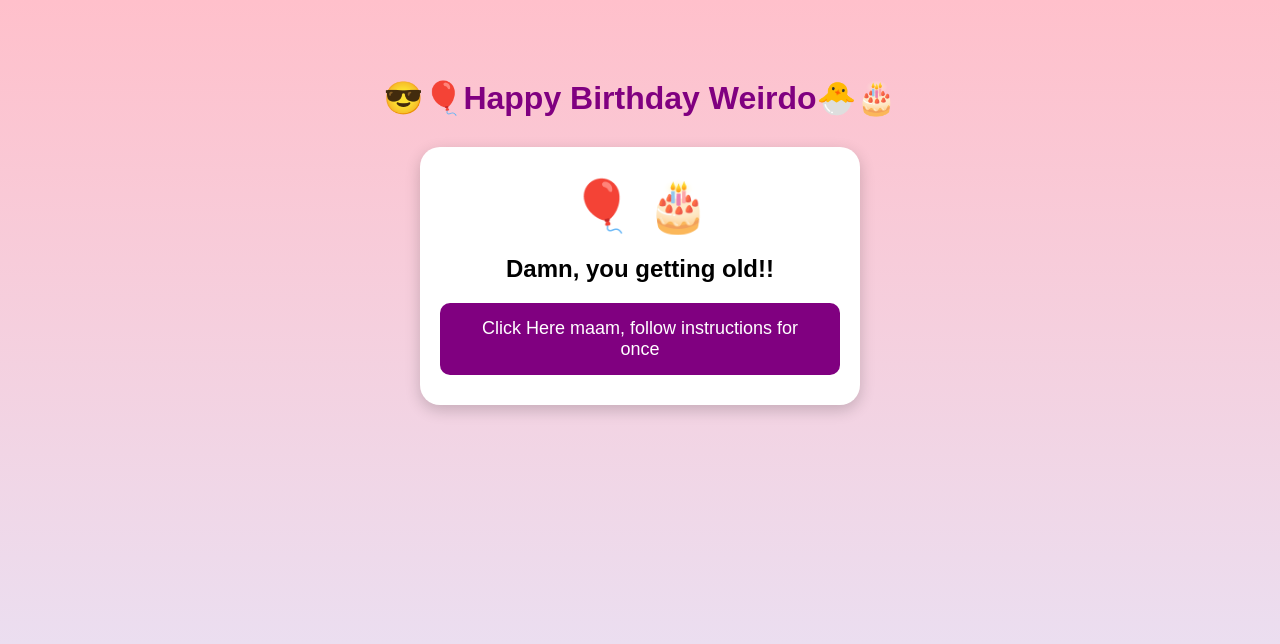
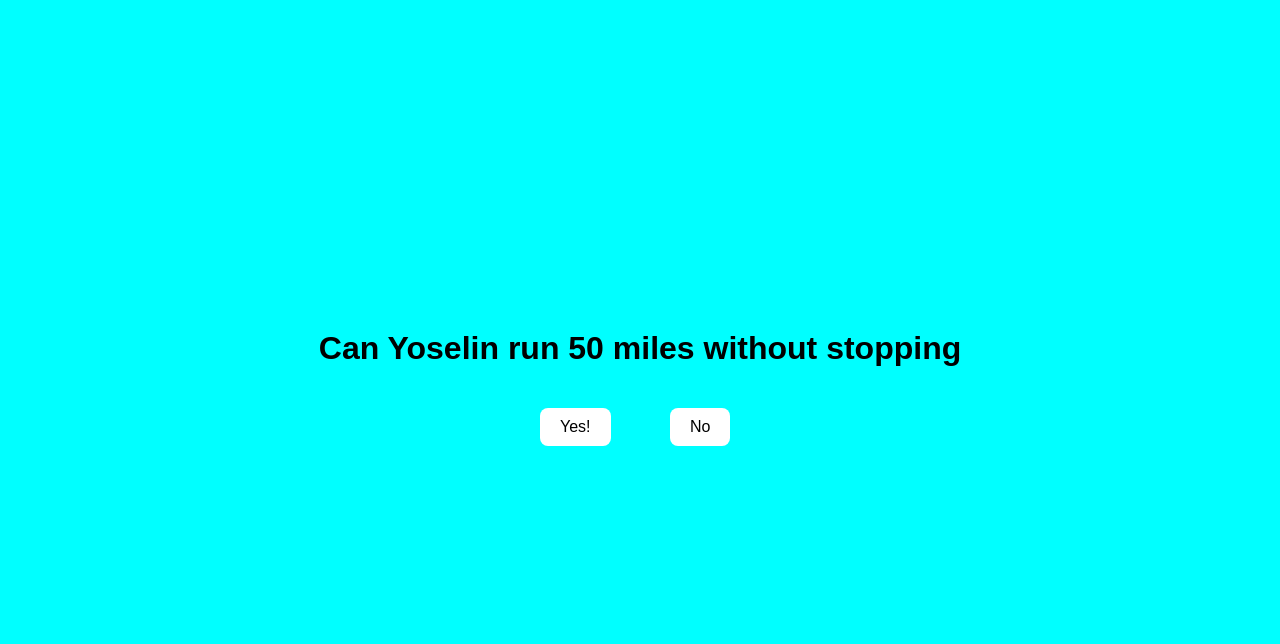
Before and after one commit to tlennear3/Birthday-Card1, a plain HTML site: page index.html in a window 1280 px wide. Drawn offline with Linux system fonts and the light colour scheme.

Commit message:
Add files via upload

```diff
--- a/index.html
+++ b/index.html
@@ -1,97 +1,66 @@
 <!DOCTYPE html>
 <html>
 <head>
-        <meta charset="UTF-8">
-        <meta name="viewport" content="width=device-width, initial-scale=1.0">
-
-        <title>Happy Birthday</title>
-
     <style>
         body {
-                background: linear-gradient(pink, lavender);
+            display: flex;
+            flex-direction: column;
+            align-items: center;
+            justify-content: center;
+            height: 100vh;
+            background-color: aqua;
             font-family: Arial, Helvetica, sans-serif;
             text-align: center;
-                padding: 50px 15px;
-                min-height: 100vh;
-                box-sizing: border-box;
+        }
+        h1 { color: black;}
+            .btn-container  {
+                margin-top: 20px;
+                position: relative;
+                height: 100px;
+                width: 300px;
+            }
+        button {
+            padding: 10px 20px;
+            font-size: 16px;
+            border: none;
+            border-radius: 8px;
+            cursor: pointer;
         }
 
-            h1 {
-                color: purple;
-
+        #yesBtn {
+            background-color: white;
+            color: black;
+            position: absolute;
+            left: 50px;
         }
-
-            .card {
-                background: white;
-                max-width: 400px;
-                margin: 30px auto;
-                padding: 30px 20px;
-                border-radius: 20px;
-                box-shadow: 0 5px 15px #00000030;
-                overflow-wrap: break-word;
-            }
-
-            .balloons {
-                font-size: 50px;
-
-
-            }
-
-            button {
-                background-color: purple;
-                color: white;
-                padding: 15px 25px;
-                border: none;
-                border-radius: 10px;
-                font-size: 18px;
-                cursor: pointer;
-                max-width: 100%;
-            }
-
-            button:hover {
-                background-color: darkmagenta;
-            }
-
-            #message {
-                display: none;
-                margin-top: 25px;
-                color: purple;
-                animation: appear 1s ease;
-            }
-
-            @keyframes appear {
-                from {
-                    opacity: 0;
-                    transform: translateY(15px);
-                }
-                to {
-                    opacity: 1;
-                    transform: translateY(0);
-                }
+        #noBtn {
+            background-color: white;
+            color: black;
+            position: absolute;
+            left: 180px;
         }
         </style>
 </head>
-
 <body>
-        <h1>😎🎈Happy Birthday Weirdo🐣🎂</h1>
-    <div class="card">
-        <div class ="balloons">🎈 🎂</div>
-
-        <h2>Damn, you getting old!!</h2>
-
-        <button onclick="openCard()">
-            Click Here maam, follow instructions for once
-        </button>
-
-        <div id="message">
-            <h2>Drink for me this weekend 🍻 🍾 🥂</h2>
-            <p>Enjoy your Birthday</p>
-        </div>
+    <h1 id="question">Can Yoselin run 50 miles without stopping</h1>
+    <div class="btn-container">
+        <button id="yesBtn" onclick="sayYes()">Yes!</button>
+        <button id="noBtn" onmouseover="moveNo()">No</button>
     </div>
 
     <script>
-            function openCard() {
-                document.getElementById("message").style.display = "block";
+        function sayYes() {
+            document.getElementById('question').innerText ='Yay!! Good Choice🌚';
+            document.getElementById('yesBtn').style.display ='none';
+            document.getElementById('noBtn').style.display ='none';
+        }
+
+        function moveNo() {
+            const x = Math.random() * (window.innerWidth - 150);
+            const y = Math.random() * (window.innerHeight - 150);
+            const noBtn = document.getElementById('noBtn');
+            noBtn.style.left = x + 'px';
+            noBtn.style.top = y + 'px';
         }
         </script>
 </body>
```
Lines whose indentation alone changed are shown as unchanged.
